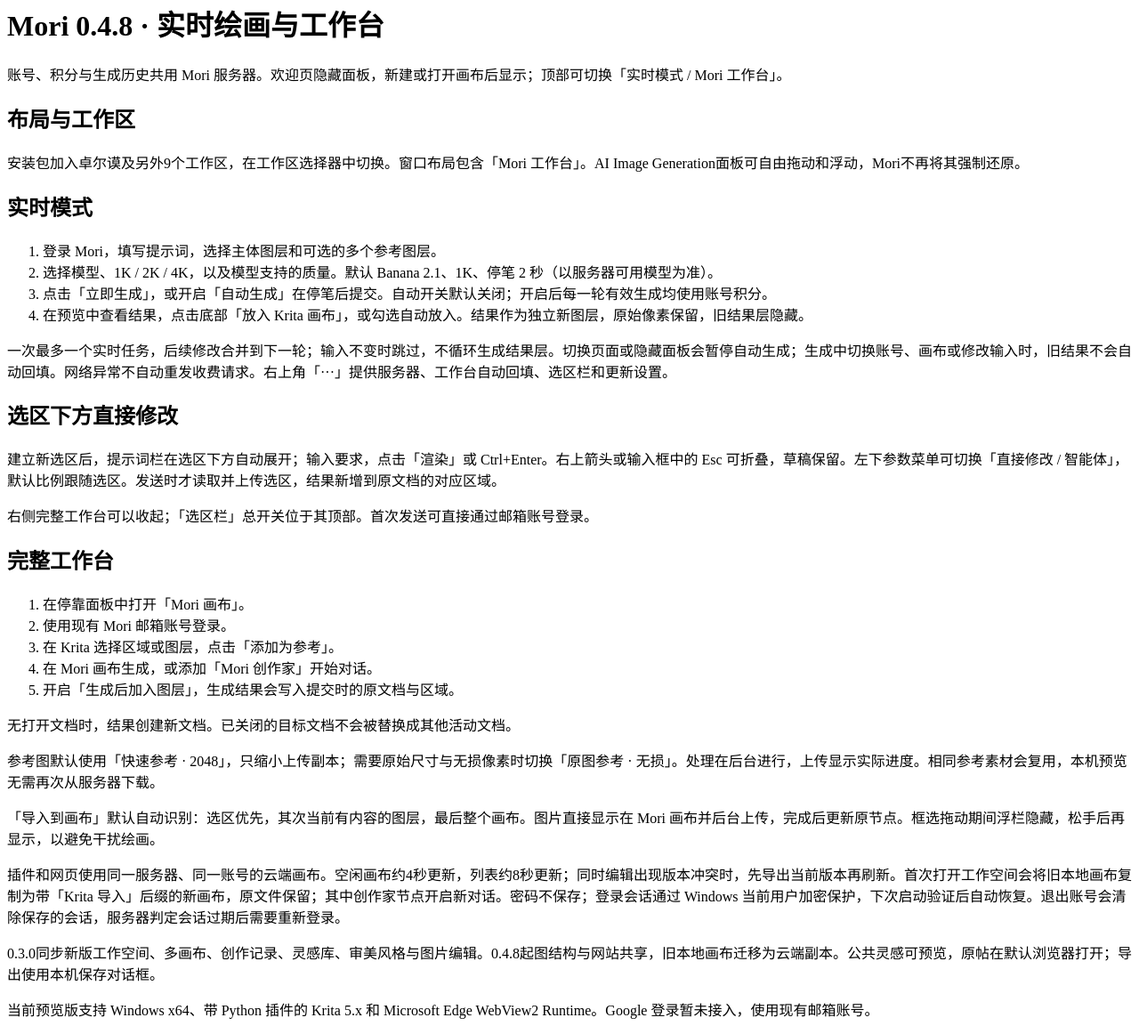
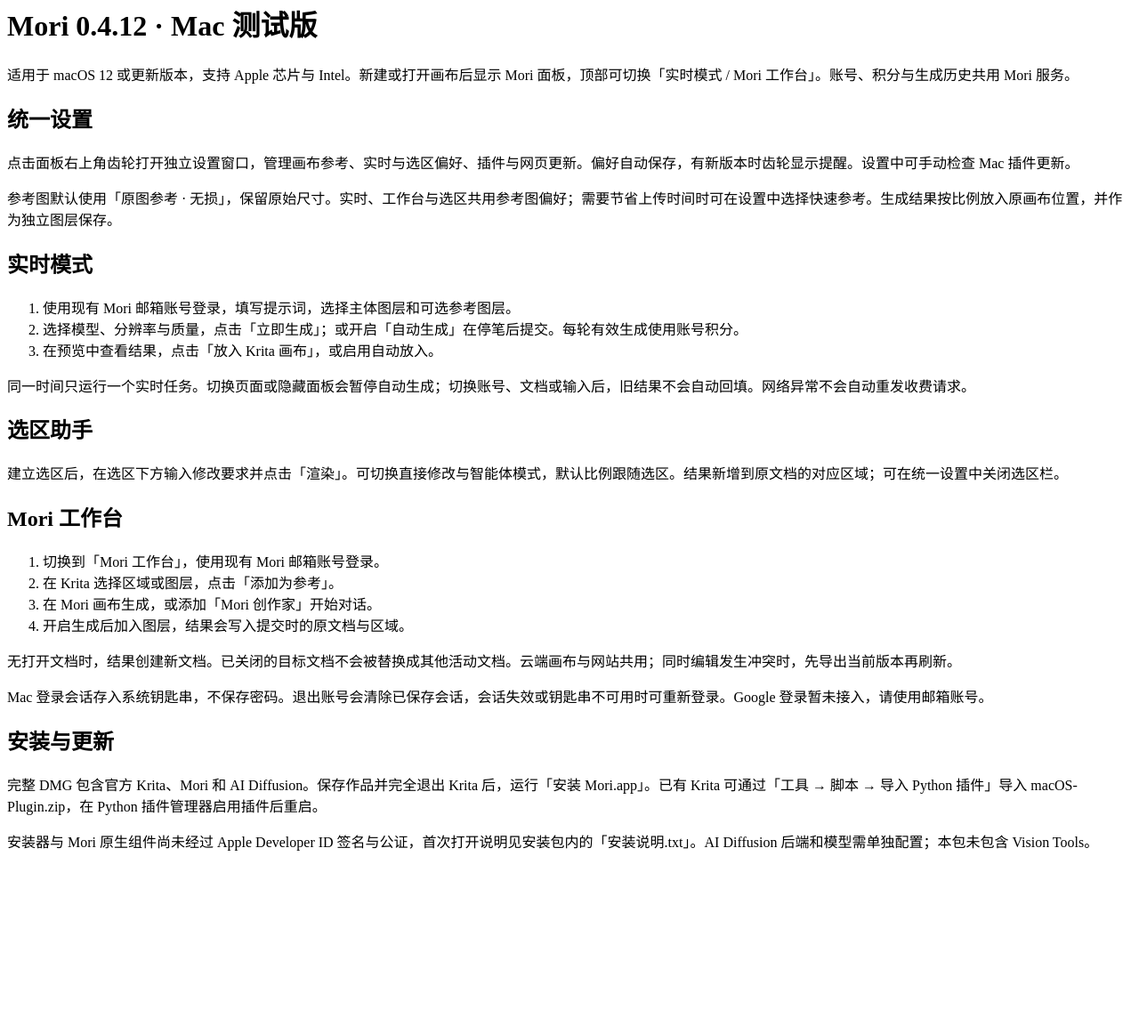
Before and after one commit to a1097473800-source/mori-krita-plugin, a plain HTML site: page mori_krita/Manual.html in a window 1280 px wide. Shown: the part 18-1180 px from the top of the page at 89% size. After the commit the page ends 991 px from the top, so only its background shows below. Drawn offline with Linux system fonts and the light colour scheme.

Commit message:
Verify Mac plugin ZIP with Krita's official importer and refresh user help

```diff
--- a/mori_krita/Manual.html
+++ b/mori_krita/Manual.html
@@ -1,12 +1,24 @@
 <!doctype html><html lang="zh-CN"><meta charset="utf-8"><title>Mori for Krita</title>
-<body><h1>Mori 0.4.8 · 实时绘画与工作台</h1><p>账号、积分与生成历史共用 Mori 服务器。欢迎页隐藏面板，新建或打开画布后显示；顶部可切换「实时模式 / Mori 工作台」。</p>
-<h2>布局与工作区</h2><p>安装包加入卓尔谟及另外9个工作区，在工作区选择器中切换。窗口布局包含「Mori 工作台」。AI Image Generation面板可自由拖动和浮动，Mori不再将其强制还原。</p><h2>实时模式</h2><ol><li>登录 Mori，填写提示词，选择主体图层和可选的多个参考图层。</li><li>选择模型、1K / 2K / 4K，以及模型支持的质量。默认 Banana 2.1、1K、停笔 2 秒（以服务器可用模型为准）。</li><li>点击「立即生成」，或开启「自动生成」在停笔后提交。自动开关默认关闭；开启后每一轮有效生成均使用账号积分。</li><li>在预览中查看结果，点击底部「放入 Krita 画布」，或勾选自动放入。结果作为独立新图层，原始像素保留，旧结果层隐藏。</li></ol>
-<p>一次最多一个实时任务，后续修改合并到下一轮；输入不变时跳过，不循环生成结果层。切换页面或隐藏面板会暂停自动生成；生成中切换账号、画布或修改输入时，旧结果不会自动回填。网络异常不自动重发收费请求。右上角「···」提供服务器、工作台自动回填、选区栏和更新设置。</p>
-<h2>选区下方直接修改</h2><p>建立新选区后，提示词栏在选区下方自动展开；输入要求，点击「渲染」或 Ctrl+Enter。右上箭头或输入框中的 Esc 可折叠，草稿保留。左下参数菜单可切换「直接修改 / 智能体」，默认比例跟随选区。发送时才读取并上传选区，结果新增到原文档的对应区域。</p><p>右侧完整工作台可以收起；「选区栏」总开关位于其顶部。首次发送可直接通过邮箱账号登录。</p><h2>完整工作台</h2>
-<ol><li>在停靠面板中打开「Mori 画布」。</li><li>使用现有 Mori 邮箱账号登录。</li><li>在 Krita 选择区域或图层，点击「添加为参考」。</li><li>在 Mori 画布生成，或添加「Mori 创作家」开始对话。</li><li>开启「生成后加入图层」，生成结果会写入提交时的原文档与区域。</li></ol>
-<p>无打开文档时，结果创建新文档。已关闭的目标文档不会被替换成其他活动文档。</p>
-<p>参考图默认使用「快速参考 · 2048」，只缩小上传副本；需要原始尺寸与无损像素时切换「原图参考 · 无损」。处理在后台进行，上传显示实际进度。相同参考素材会复用，本机预览无需再次从服务器下载。</p>
-<p>「导入到画布」默认自动识别：选区优先，其次当前有内容的图层，最后整个画布。图片直接显示在 Mori 画布并后台上传，完成后更新原节点。框选拖动期间浮栏隐藏，松手后再显示，以避免干扰绘画。</p>
-<p>插件和网页使用同一服务器、同一账号的云端画布。空闲画布约4秒更新，列表约8秒更新；同时编辑出现版本冲突时，先导出当前版本再刷新。首次打开工作空间会将旧本地画布复制为带「Krita 导入」后缀的新画布，原文件保留；其中创作家节点开启新对话。密码不保存；登录会话通过 Windows 当前用户加密保护，下次启动验证后自动恢复。退出账号会清除保存的会话，服务器判定会话过期后需要重新登录。</p>
-<p>0.3.0同步新版工作空间、多画布、创作记录、灵感库、审美风格与图片编辑。0.4.8起图结构与网站共享，旧本地画布迁移为云端副本。公共灵感可预览，原帖在默认浏览器打开；导出使用本机保存对话框。</p>
-<p>当前预览版支持 Windows x64、带 Python 插件的 Krita 5.x 和 Microsoft Edge WebView2 Runtime。Google 登录暂未接入，使用现有邮箱账号。</p></body></html>
+<body><h1>Mori 0.4.12 · Mac 测试版</h1>
+<p>适用于 macOS 12 或更新版本，支持 Apple 芯片与 Intel。新建或打开画布后显示 Mori 面板，顶部可切换「实时模式 / Mori 工作台」。账号、积分与生成历史共用 Mori 服务。</p>
+<h2>统一设置</h2>
+<p>点击面板右上角齿轮打开独立设置窗口，管理画布参考、实时与选区偏好、插件与网页更新。偏好自动保存，有新版本时齿轮显示提醒。设置中可手动检查 Mac 插件更新。</p>
+<p>参考图默认使用「原图参考 · 无损」，保留原始尺寸。实时、工作台与选区共用参考图偏好；需要节省上传时间时可在设置中选择快速参考。生成结果按比例放入原画布位置，并作为独立图层保存。</p>
+<h2>实时模式</h2>
+<ol><li>使用现有 Mori 邮箱账号登录，填写提示词，选择主体图层和可选参考图层。</li>
+<li>选择模型、分辨率与质量，点击「立即生成」；或开启「自动生成」在停笔后提交。每轮有效生成使用账号积分。</li>
+<li>在预览中查看结果，点击「放入 Krita 画布」，或启用自动放入。</li></ol>
+<p>同一时间只运行一个实时任务。切换页面或隐藏面板会暂停自动生成；切换账号、文档或输入后，旧结果不会自动回填。网络异常不会自动重发收费请求。</p>
+<h2>选区助手</h2>
+<p>建立选区后，在选区下方输入修改要求并点击「渲染」。可切换直接修改与智能体模式，默认比例跟随选区。结果新增到原文档的对应区域；可在统一设置中关闭选区栏。</p>
+<h2>Mori 工作台</h2>
+<ol><li>切换到「Mori 工作台」，使用现有 Mori 邮箱账号登录。</li>
+<li>在 Krita 选择区域或图层，点击「添加为参考」。</li>
+<li>在 Mori 画布生成，或添加「Mori 创作家」开始对话。</li>
+<li>开启生成后加入图层，结果会写入提交时的原文档与区域。</li></ol>
+<p>无打开文档时，结果创建新文档。已关闭的目标文档不会被替换成其他活动文档。云端画布与网站共用；同时编辑发生冲突时，先导出当前版本再刷新。</p>
+<p>Mac 登录会话存入系统钥匙串，不保存密码。退出账号会清除已保存会话，会话失效或钥匙串不可用时可重新登录。Google 登录暂未接入，请使用邮箱账号。</p>
+<h2>安装与更新</h2>
+<p>完整 DMG 包含官方 Krita、Mori 和 AI Diffusion。保存作品并完全退出 Krita 后，运行「安装 Mori.app」。已有 Krita 可通过「工具 → 脚本 → 导入 Python 插件」导入 macOS-Plugin.zip，在 Python 插件管理器启用插件后重启。</p>
+<p>安装器与 Mori 原生组件尚未经过 Apple Developer ID 签名与公证，首次打开说明见安装包内的「安装说明.txt」。AI Diffusion 后端和模型需单独配置；本包未包含 Vision Tools。</p>
+</body></html>
```
Also changed, not shown: 2 other files.
